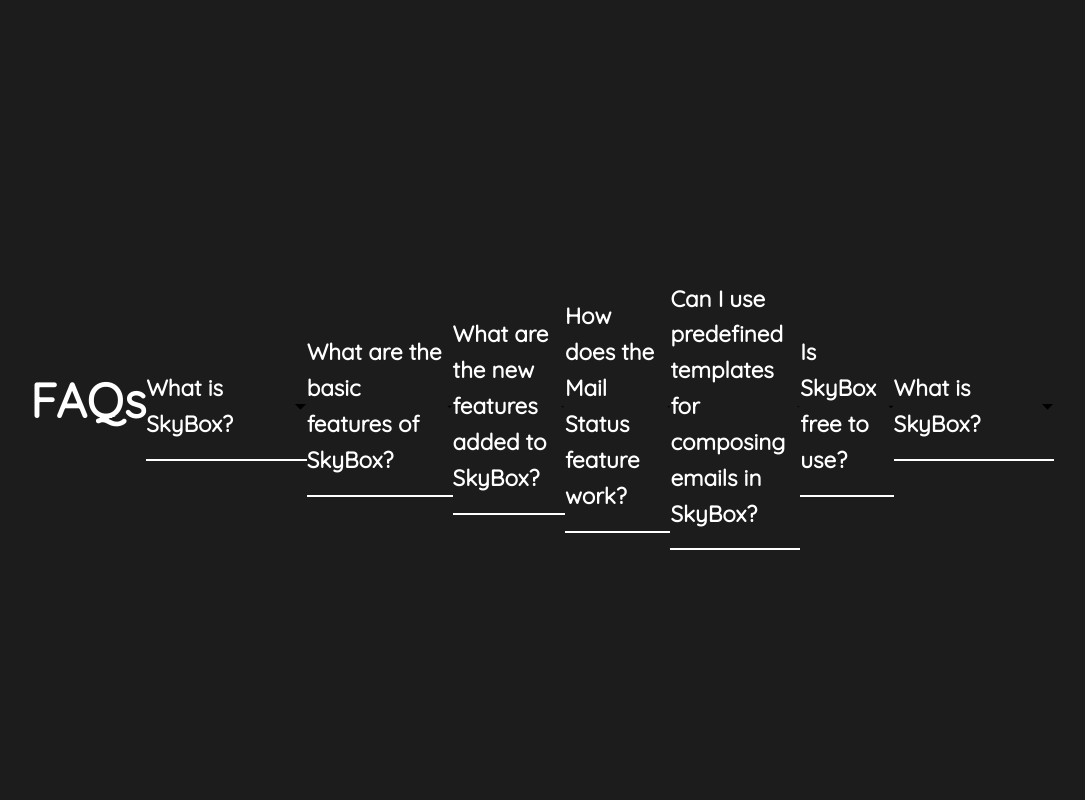
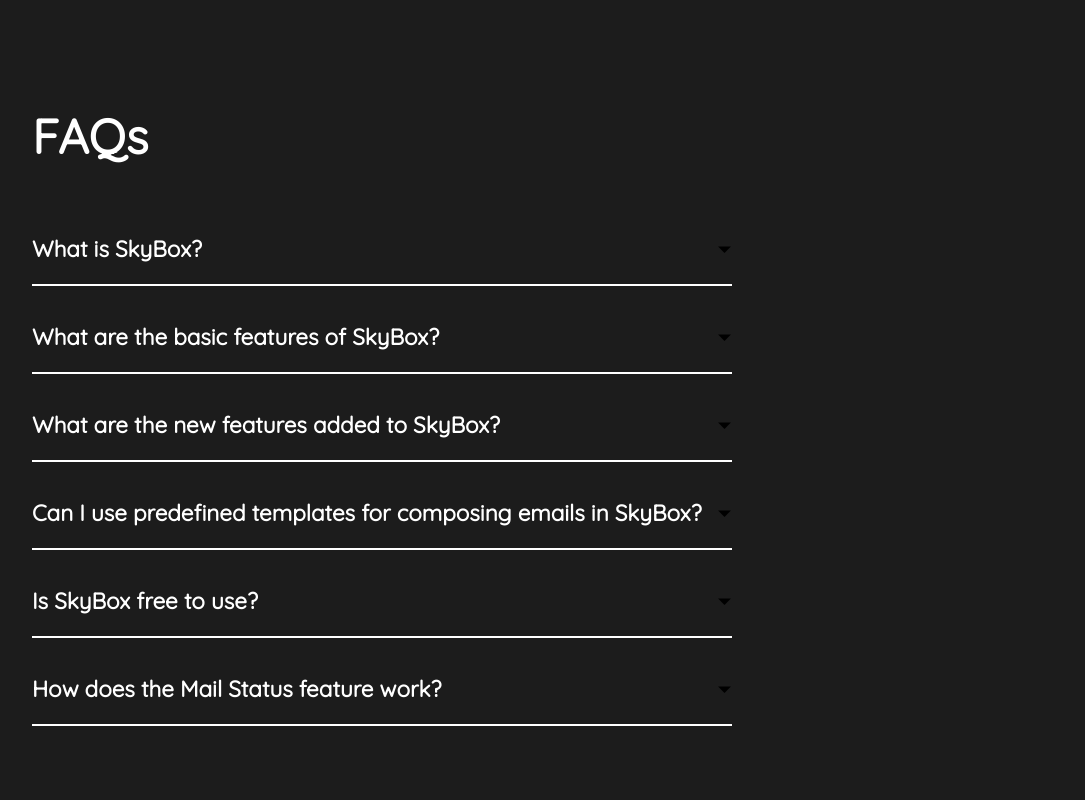
Before and after one commit to shivangiphilic/Skybox, a plain HTML site: page index.html in a window 1280 px wide. Shown: the whole page, without its empty margins (98-1183 px from the left). Drawn offline with Linux system fonts and the light colour scheme.

Commit message:
Update index.html
Layout Corrected

```diff
--- a/index.html
+++ b/index.html
@@ -8,7 +8,10 @@
     </head>
     <body>
         <section>
-            <h2 class="title">FAQs</h2>
+
+            <table>
+                <tr><td><h2 class="title">FAQs</h2></td></tr>
+                <tr><td>
                 <div class="faq">
                 <div class="question">
                 <h3>What is SkyBox?</h3>
@@ -20,6 +23,8 @@
                 <p>SkyBox is an email platform designed to simplify your communication experience. It offers a range of features to help you manage your emails efficiently.</p>
                 </div>
                 </div>
+            </td></tr>
+                <tr><td>
                 <div class="faq">
                 <div class="question">
                 <h3>What are the basic features of SkyBox?</h3>
@@ -31,6 +36,8 @@
                 <p>SkyBox provides essential email functions such as composing, sending, receiving, and organizing emails into folders, with added functionalities such as templates, Mail status and this chat.</p>
                 </div>
                 </div>
+            </td></tr>
+                <tr><td>
                 <div class="faq">
                 <div class="question">
                 <h3>What are the new features added to SkyBox?</h3>
@@ -42,17 +49,8 @@
                 <p>Mail Status: You can track the status of your sent emails, including delivery and read receipts. <br> Mail Templates: Predefined templates are available for common email types, allowing you to quickly compose messages for various purposes.</p>
                 </div>
                 </div>
-                <div class="faq">
-                <div class="question">
-                <h3>How does the Mail Status feature work?</h3>
-                <svg width="15" height="18" viewBox="0 0 42 25">
-                    <path d="M3 3L21 21L39 3" strokes="white" stroke-width="7" stroke-linecap="round"/>
-                </svg>
-                </div>
-                <div class="answer">
-                <p>The Mail Status feature allows you to see whether your sent emails have been delivered and if they have been opened by the recipient.</p>
-                </div>
-                </div>
+            </td></tr>
+                <tr><td>
                 <div class="faq">
                 <div class="question">
                 <h3>Can I use predefined templates for composing emails in SkyBox?</h3>
@@ -64,6 +62,8 @@
                 <p>Yes, SkyBox offers a selection of predefined templates for common email scenarios. You can choose a template and customize it to suit your message.</p>
                 </div>
                 </div>
+            </td></tr>
+                <tr><td>
                 <div class="faq">
                     <div class="question">
                     <h3>Is SkyBox free to use?</h3>
@@ -75,17 +75,21 @@
                     <p> Yes, SkyBox is a free email platform with basic features available to all users.</p>
                     </div>
                     </div>
+                </td></tr>
+                <tr><td>
                     <div class="faq">
                         <div class="question">
-                        <h3>What is SkyBox?</h3>
+                        <h3>How does the Mail Status feature work?</h3>
                         <svg width="15" height="18" viewBox="0 0 42 25">
                             <path d="M3 3L21 21L39 3" strokes="white" stroke-width="7" stroke-linecap="round"/>
                         </svg>
                         </div>
                         <div class="answer">
-                        <p>SkyBox is an email platform designed to simplify your communication experience. It offers a range of features to help you manage your emails efficiently.</p>
+                        <p>The Mail Status feature allows you to see whether your sent emails have been delivered and if they have been opened by the recipient.</p>
                         </div>
                         </div>
+                    </td></tr>
+            </table>
         </section>
     <script src="./app.js"></script>
     </body>
```
